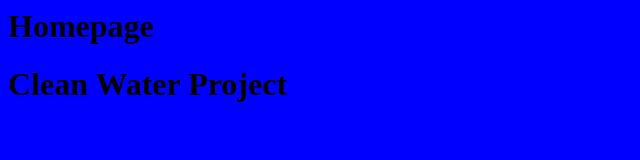
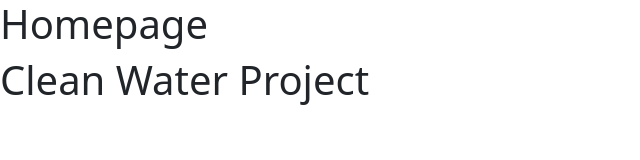
Before and after one commit to Kitkat2554/first-website, a plain HTML site: page index.html in a window 1280 px wide. Shown: the whole page, without its empty margins (0-640 px from the left). Drawn offline with nearby package versions, Linux system fonts and the light colour scheme.

Commit message:
Bootstrap
Linked to bootstrap

```diff
--- a/index.html
+++ b/index.html
@@ -4,6 +4,7 @@
   <title>  Home </title>
   <link rel="stylesheet" href="style.css">
     <!--Homepage created by Khrystyna -->
+  <link href="https://cdn.jsdelivr.net/npm/bootstrap@5.3.8/dist/css/bootstrap.min.css" rel=stylesheet>
   </head>
   <body>
     <h1> Homepage <h1>
```
